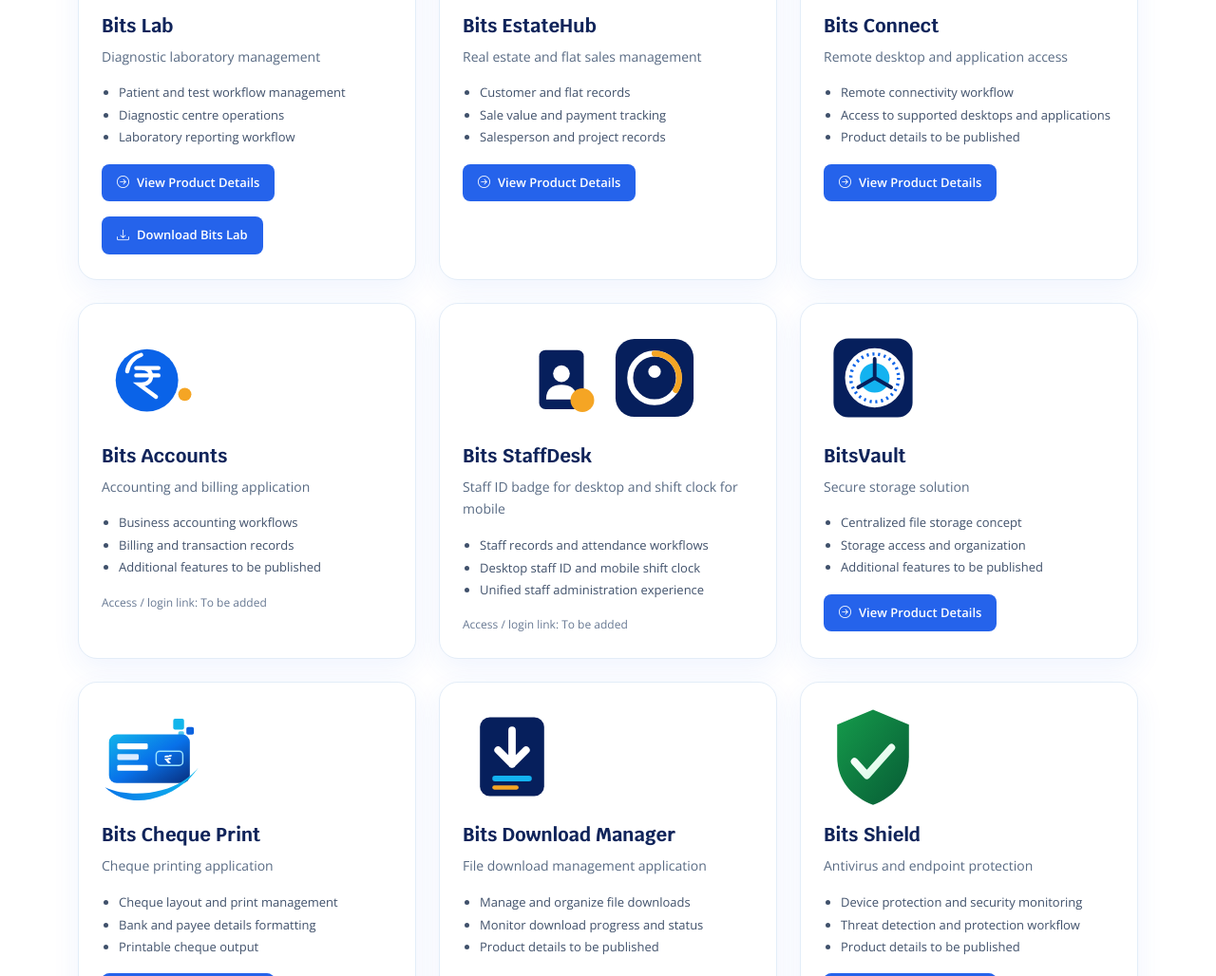
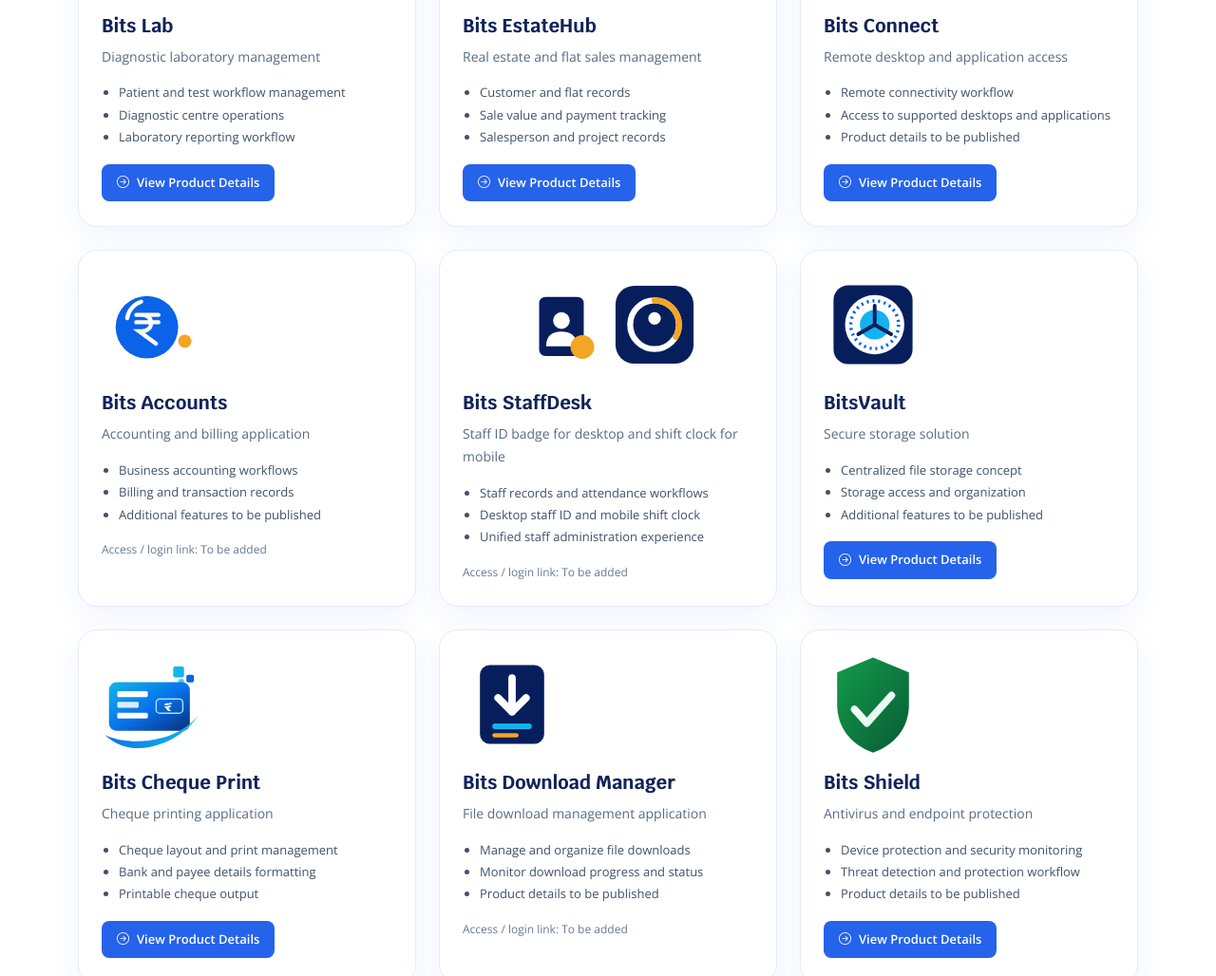
Before and after one commit to shakirpasha-droid/bestowits, a plain HTML site: page our-software.html in a window 1280 px wide. Shown: the part 975-2003 px from the top of the page at 95% size. Drawn offline with nearby package versions, Linux system fonts and the light colour scheme.

Commit message:
Remove Bits Lab download button from software listing

```diff
--- a/our-software.html
+++ b/our-software.html
@@ -18,7 +18,7 @@
 <section class="software-grid"><div class="container"><div class="row g-4"><div class="col-md-6 col-lg-4"><article class="software-card"><img class="software-logo" src="assets/apps/bits-dental/bits-dental-icon.svg" alt="Bits Dental logo" width="104" height="104" loading="lazy"><h2>Bits Dental</h2><p>Dental clinic management software</p><ul><li>Patient records, dental charting and treatment plans</li><li>Prescriptions, lab work and appointments</li><li>GST billing, inventory and reports</li></ul><a class="software-download" href="bits-dental.html"><i class="bi bi-arrow-right-circle"></i> View Product Details</a></article></div>
 <div class="col-md-6 col-lg-4"><article class="software-card"><a href="bits-rentdesk.html" aria-label="View Bits RentDesk product details"><img class="software-logo" src="assets/apps/bits-rentdesk/bits-rentdesk-icon.svg" alt="Bits RentDesk logo" width="104" height="104" loading="lazy"></a><h2><a href="bits-rentdesk.html" style="color:inherit;text-decoration:none">Bits RentDesk</a></h2><p>Rent and lease management</p><ul><li>Property and floor-wise unit occupancy</li><li>Fixed or per-square-foot rent management</li><li>Receipts and tenant payment records</li></ul><a class="software-download" href="bits-rentdesk.html"><i class="bi bi-arrow-right-circle"></i> View Product Details</a></article></div>
 <div class="col-md-6 col-lg-4"><article class="software-card"><img class="software-logo" src="assets/apps/bits-medfit/bits-medfit-icon.svg" alt="Bits MedFit logo" width="104" height="104" loading="lazy"><h2>Bits MedFit</h2><p>GCC medical fitness workflow management</p><ul><li>Candidate and department progress tracking</li><li>Medical review and report workflow</li><li>X-ray and barcode label workflow</li></ul><a class="software-download" href="medfit-bits.html"><i class="bi bi-arrow-right-circle"></i> View Product Details</a></article></div>
-<div class="col-md-6 col-lg-4"><article class="software-card"><img class="software-logo" src="assets/apps/bits-lab/bits-lab-icon.svg" alt="Bits Lab logo" width="104" height="104" loading="lazy"><h2>Bits Lab</h2><p>Diagnostic laboratory management</p><ul><li>Patient and test workflow management</li><li>Diagnostic centre operations</li><li>Laboratory reporting workflow</li></ul><a class="software-download" href="bits-lab.html"><i class="bi bi-arrow-right-circle"></i> View Product Details</a><a class="software-download" href="https://www.bestowits.com/bits-lab.html#download"><i class="bi bi-download"></i> Download Bits Lab</a></article></div>
+<div class="col-md-6 col-lg-4"><article class="software-card"><img class="software-logo" src="assets/apps/bits-lab/bits-lab-icon.svg" alt="Bits Lab logo" width="104" height="104" loading="lazy"><h2>Bits Lab</h2><p>Diagnostic laboratory management</p><ul><li>Patient and test workflow management</li><li>Diagnostic centre operations</li><li>Laboratory reporting workflow</li></ul><a class="software-download" href="bits-lab.html"><i class="bi bi-arrow-right-circle"></i> View Product Details</a></article></div>
 <div class="col-md-6 col-lg-4"><article class="software-card"><img class="software-logo" src="assets/apps/bits-estatehub/bits-estatehub-icon.svg" alt="Bits EstateHub logo" width="104" height="104" loading="lazy"><h2>Bits EstateHub</h2><p>Real estate and flat sales management</p><ul><li>Customer and flat records</li><li>Sale value and payment tracking</li><li>Salesperson and project records</li></ul><a class="software-download" href="bits-estatehub.html"><i class="bi bi-arrow-right-circle"></i> View Product Details</a></article></div>
 <div class="col-md-6 col-lg-4"><article class="software-card"><img class="software-logo" src="assets/apps/bits-connect/bits-connect-icon.svg" alt="Bits Connect logo" width="104" height="104" loading="lazy"><h2>Bits Connect</h2><p>Remote desktop and application access</p><ul><li>Remote connectivity workflow</li><li>Access to supported desktops and applications</li><li>Product details to be published</li></ul><a class="software-download" href="bits-connect.html"><i class="bi bi-arrow-right-circle"></i> View Product Details</a></article></div>
 <div class="col-md-6 col-lg-4"><article class="software-card"><img class="software-logo" src="assets/apps/bits-accounts/bits-accounts-icon.svg" alt="Bits Accounts logo" width="104" height="104" loading="lazy"><h2>Bits Accounts</h2><p>Accounting and billing application</p><ul><li>Business accounting workflows</li><li>Billing and transaction records</li><li>Additional features to be published</li></ul><div class="software-note">Access / login link: To be added</div></article></div>
```
